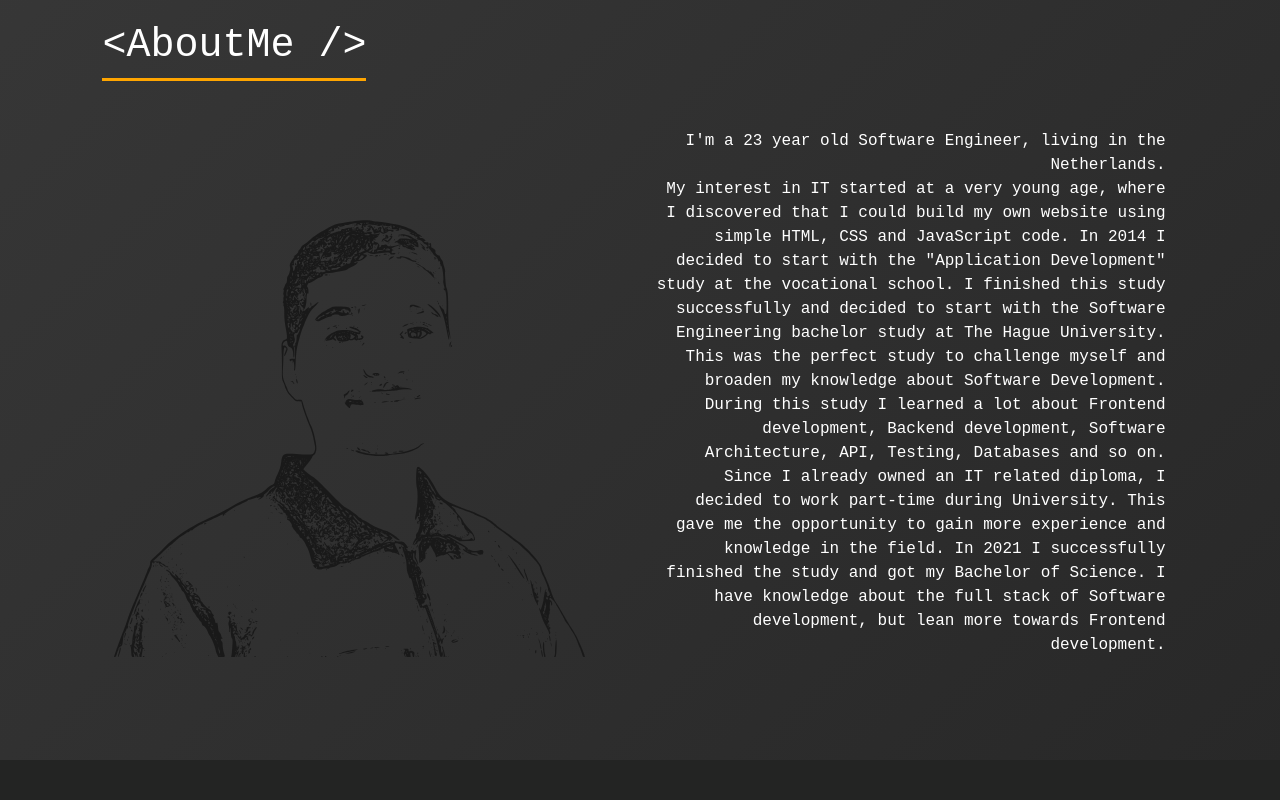
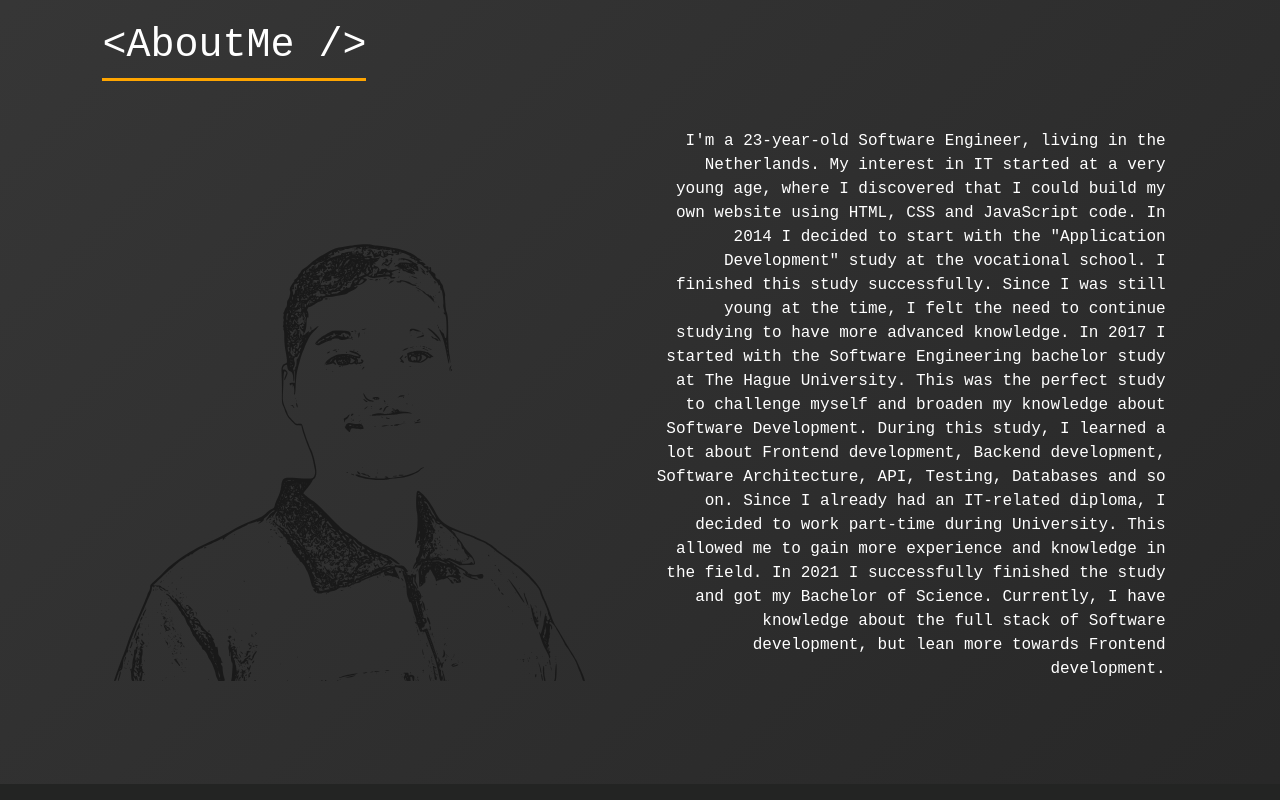
Before and after one commit to YunusGogce/Personal-website, a React (Create React App) app: page / in a window 1280 px wide. Shown: the part 880-1680 px from the top of the page. Built offline with nearby package versions, Linux system fonts and the light colour scheme.

Commit message:
added contact form

```diff
--- a/package.json
+++ b/package.json
@@ -19,6 +19,7 @@
     "@types/react-router": "^5.1.17",
     "@types/reveal": "^4.1.1",
     "bootstrap": "^5.1.3",
+    "emailjs-com": "^3.2.0",
     "prop-types": "^15.7.2",
     "react": "^17.0.2",
     "react-anchor-link-smooth-scroll": "^1.0.12",
--- a/src/App.tsx
+++ b/src/App.tsx
@@ -5,6 +5,7 @@ import Introduction from "./components/Introduction/Introduction";
 import Projects from "./components/Projects/Projects";
 import AboutMe from "./components/AboutMe/AboutMe";
 import Work from "./components/Work/Work";
+import Contact from "./components/Contact/Contact";
 
 function App() {
   return (
@@ -15,6 +16,7 @@ function App() {
         <AboutMe />
         <Projects />
         <Work />
+        <Contact />
       </div>
     </>
   );
--- a/src/components/AboutMe/AboutMe.tsx
+++ b/src/components/AboutMe/AboutMe.tsx
@@ -17,23 +17,24 @@ function AboutMe() {
           </Col>
           <Col md={12} lg={6} className="text-lg-end my-auto">
             <Fade right>
-              I'm a 23 year old Software Engineer, living in the Netherlands.
-              {"\n"}
-              My interest in IT started at a very young age, where I discovered
-              that I could build my own website using simple HTML, CSS and
-              JavaScript code. In 2014 I decided to start with the "Application
+              I'm a 23-year-old Software Engineer, living in the Netherlands. My
+              interest in IT started at a very young age, where I discovered
+              that I could build my own website using HTML, CSS and JavaScript
+              code. In 2014 I decided to start with the "Application
               Development" study at the vocational school. I finished this study
-              successfully and decided to start with the Software Engineering
-              bachelor study at The Hague University. This was the perfect study
-              to challenge myself and broaden my knowledge about Software
-              Development. During this study I learned a lot about Frontend
-              development, Backend development, Software Architecture, API,
-              Testing, Databases and so on. Since I already owned an IT related
-              diploma, I decided to work part-time during University. This gave
-              me the opportunity to gain more experience and knowledge in the
-              field. In 2021 I successfully finished the study and got my
-              Bachelor of Science. I have knowledge about the full stack of
-              Software development, but lean more towards Frontend development.
+              successfully. Since I was still young at the time, I felt the need
+              to continue studying to have more advanced knowledge. In 2017 I
+              started with the Software Engineering bachelor study at The Hague
+              University. This was the perfect study to challenge myself and
+              broaden my knowledge about Software Development. During this
+              study, I learned a lot about Frontend development, Backend
+              development, Software Architecture, API, Testing, Databases and so
+              on. Since I already had an IT-related diploma, I decided to work
+              part-time during University. This allowed me to gain more
+              experience and knowledge in the field. In 2021 I successfully
+              finished the study and got my Bachelor of Science. Currently, I
+              have knowledge about the full stack of Software development, but
+              lean more towards Frontend development.
             </Fade>
           </Col>
         </Row>
--- /dev/null
+++ b/src/components/Contact/Contact.css
@@ -0,0 +1,18 @@
+.contact {
+  padding: 8%;
+}
+
+.form-control {
+  background-color: rgba(75, 75, 75, 0.7);
+  backdrop-filter: blur(10px);
+  color: #ffffff;
+}
+
+.form-control:focus {
+  background-color: #232423;
+  color: #ffffff;
+}
+
+.form-control:disabled {
+  background-color: #707070;
+}
--- /dev/null
+++ b/src/components/Contact/Contact.tsx
@@ -0,0 +1,102 @@
+import React, { useState } from "react";
+import "./Contact.css";
+import emailjs from "emailjs-com";
+import { Form, FloatingLabel, Button, Alert, Spinner } from "react-bootstrap";
+
+function Contact() {
+  const [name, setName] = useState<string>("");
+  const [email, setEmail] = useState<string>("");
+  const [message, setMessage] = useState<string>("");
+  const [alertMsg, setAlertMsg] = useState<string>("");
+  const [alertType, setAlertType] = useState<string>("");
+  const [showAlert, setShowAlert] = useState<boolean>(false);
+  const [loading, setLoading] = useState<boolean>(false);
+
+  async function submit(e: any) {
+    e.preventDefault();
+    if (name && email && message) {
+      setLoading(true);
+      const serviceId = "service_5xtoct2";
+      const templateId = "template_sb5m2xu";
+      const userId = "user_qCLU3pBlixApSf363vf4F";
+      const templateParams = {
+        name,
+        email,
+        message,
+      };
+
+      try {
+        await emailjs.send(serviceId, templateId, templateParams, userId);
+        activateAlert("success", "Your message has been sent!");
+      } catch (e) {
+        //@ts-ignore
+        activateAlert("danger", "Something went wrong: " + e.text);
+      }
+
+      setName("");
+      setEmail("");
+      setMessage("");
+    } else {
+      activateAlert("danger", "Please fill in all required fields.");
+    }
+  }
+
+  function activateAlert(type: string, message: string): void {
+    setLoading(false);
+    setAlertType(type);
+    setAlertMsg(message);
+    setShowAlert(true);
+    setTimeout(() => {
+      setShowAlert(false);
+    }, 5000);
+  }
+
+  return (
+    <>
+      <div className="contact" id="contact">
+        <h2 className="h1 mb-5 hr mt-5 mt-md-0">{"<Contact />"}</h2>
+        <Form onSubmit={submit} className="p-5">
+          <Form.Group className="mb-3">
+            <FloatingLabel label="Name*" className="mb-3">
+              <Form.Control
+                type="text"
+                value={name}
+                onChange={(e) => setName(e.target.value)}
+                disabled={loading}
+                required
+              />
+            </FloatingLabel>
+            <FloatingLabel label="Email*" className="mb-3">
+              <Form.Control
+                type="email"
+                value={email}
+                onChange={(e) => setEmail(e.target.value)}
+                disabled={loading}
+                required
+              />
+            </FloatingLabel>
+            <FloatingLabel label="Message*">
+              <Form.Control
+                as="textarea"
+                style={{ height: "400px" }}
+                value={message}
+                onChange={(e) => setMessage(e.target.value)}
+                disabled={loading}
+                required
+              />
+            </FloatingLabel>
+          </Form.Group>
+          {showAlert && <Alert variant={alertType}>{alertMsg}</Alert>}
+          <Button variant="secondary" type="submit" disabled={loading}>
+            {loading && (
+              <Spinner as="span" animation="border" size="sm" role="status" />
+            )}
+            Send
+          </Button>
+        </Form>
+      </div>
+    </>
+  );
+}
+
+export default Contact;
--- a/src/components/Introduction/Introduction.css
+++ b/src/components/Introduction/Introduction.css
@@ -21,6 +21,13 @@
 }
 .intro div:nth-child(3) {
   flex-grow: 4;
+}
+
+.maintenance-toast {
+  position: absolute;
+  top: 70px;
+  left: 10px;
+  z-index: 1050;
 }
 
 .typewriter h1 {
--- a/src/components/Introduction/Introduction.tsx
+++ b/src/components/Introduction/Introduction.tsx
@@ -1,13 +1,32 @@
-import React from "react";
+import React, { useState } from "react";
 import "./Introduction.css";
 import AnchorLink from "react-anchor-link-smooth-scroll";
+import { Toast } from "react-bootstrap";
 import { FontAwesomeIcon } from "@fortawesome/react-fontawesome";
 import { faLinkedin } from "@fortawesome/free-brands-svg-icons";
 import { faCameraRetro, faEnvelope } from "@fortawesome/free-solid-svg-icons";
 const Fade = require("react-reveal/Fade");
 
 function Introduction() {
+  const [showA, setShowA] = useState(true);
   return (
+    <>
+      <Fade left>
+        <Toast
+          show={showA}
+          onClose={() => setShowA(!showA)}
+          bg="secondary"
+          className="maintenance-toast"
+        >
+          <Toast.Header>
+            <strong className="me-auto">Website under maintenance</strong>
+          </Toast.Header>
+          <Toast.Body>
+            Hi there! Welcome on my portfolio website. I'm currently still
+            working on it, but feel free to have a look :)
+          </Toast.Body>
+        </Toast>
+      </Fade>
       <div className="intro d-flex" id="intro">
         <div></div>
         <div className="typewriter">
@@ -64,6 +83,7 @@ function Introduction() {
           </Fade>
         </div>
       </div>
+    </>
   );
 }
 
--- a/src/components/Projects/projects.json
+++ b/src/components/Projects/projects.json
@@ -7,7 +7,7 @@
         },
         {
             "id": 2,
-            "title": "Reservation system for Schiphol",
+            "title": "Reservation system",
             "description": "Lorem ipsum dolor sit amet, consectetur adipiscing elit. Vestibulum vehicula, est sed ultricies condimentum, nibh nisl faucibus purus, at imperdiet velit turpis et diam. Maecenas iaculis leo quis aliquam blandit. Aliquam vel tortor quis mi porta congue. Sed sit amet imperdiet sapien. Sed sit amet bibendum turpis, a dictum sapien. Mauris vulputate ultricies ex. Proin dignissim urna ipsum, ac mattis ante mollis nec. Nulla suscipit ac diam quis pellentesque. Nullam non eros fermentum, faucibus lectus ut, finibus sapien."
         },
         {
```
Also changed, not shown: 1 other file (tests, documents, lock files or other folders). Lines whose indentation alone changed are shown as unchanged.
